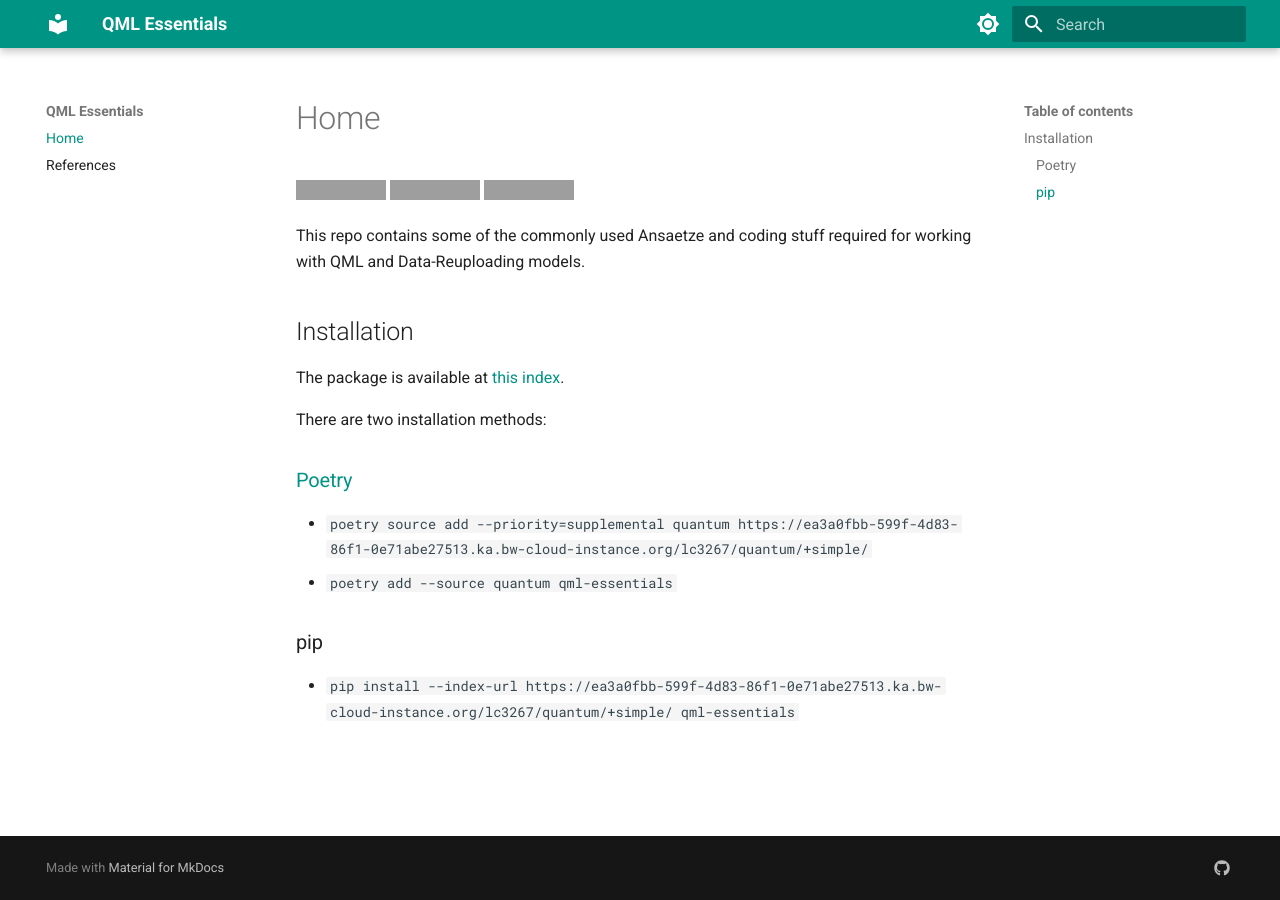
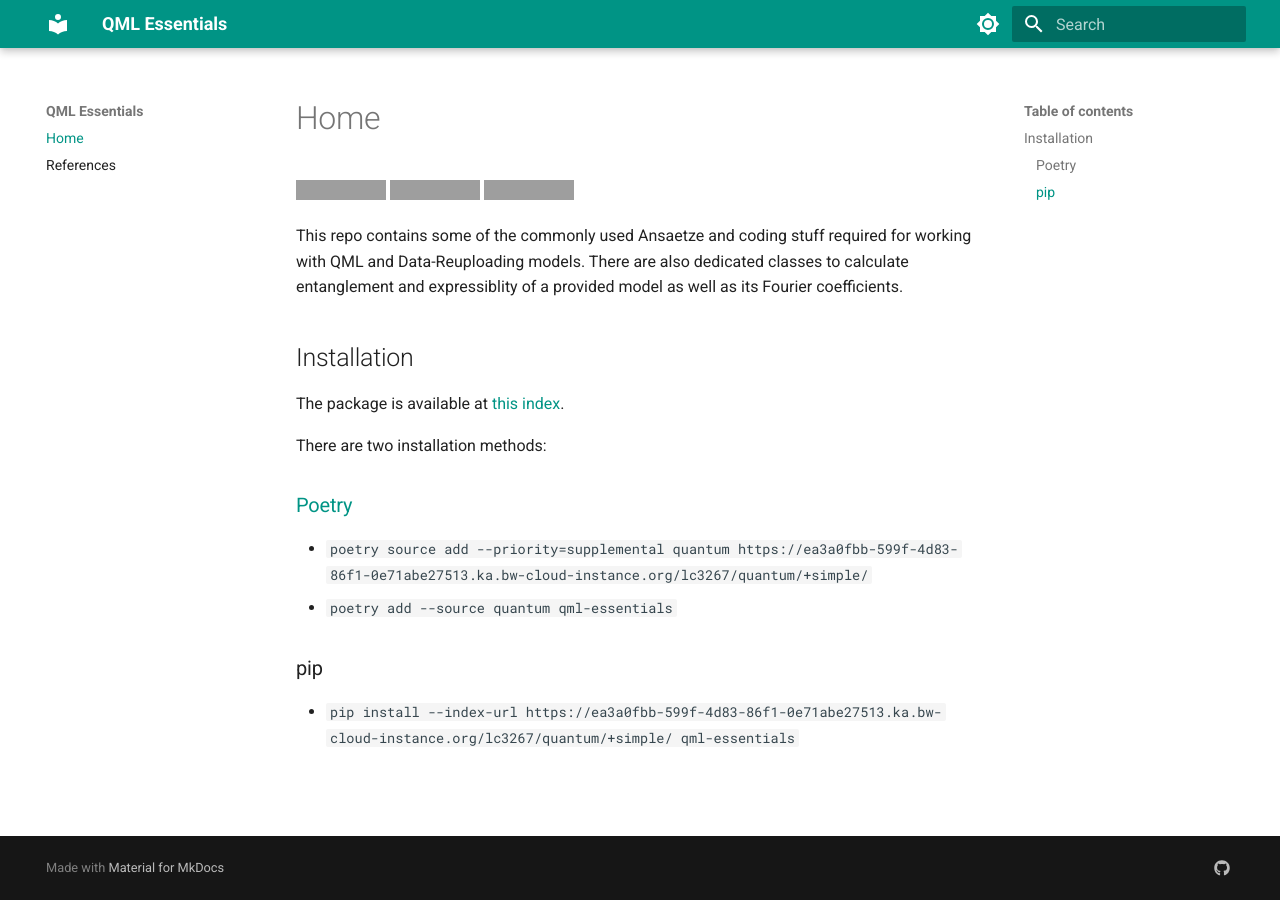
Before and after one commit to cirKITers/qml-essentials, an MkDocs documentation site: the page built from docs/index.md, in a window 1280 px wide. Built offline with MkDocs 1.6.1 and Material for MkDocs 9.7.7, drawn with Linux system fonts in a browser that asks for light colours; grey boxes are pictures that could not be loaded.

```diff
--- a/docs/index.md
+++ b/docs/index.md
@@ -1,6 +1,7 @@
 [![Pipx Status](https://servers.stroblme.de/api/badge/3/uptime/72?color=%2331c754&labelColor=%233f4850)](https://servers.stroblme.de/status/open) [![Lint and Pytest](https://github.com/cirKITers/qml-essentials/actions/workflows/python-app.yml/badge.svg)](https://github.com/cirKITers/qml-essentials/actions/workflows/python-app.yml) [![Page Build](https://github.com/cirKITers/qml-essentials/actions/workflows/pages/pages-build-deployment/badge.svg)](https://github.com/cirKITers/qml-essentials/actions/workflows/pages/pages-build-deployment)
 
 This repo contains some of the commonly used Ansaetze and coding stuff required for working with QML and Data-Reuploading models.
+There are also dedicated classes to calculate entanglement and expressiblity of a provided model as well as its Fourier coefficients.
 
 ## Installation
 
```
Also changed, not shown: README.md (+3 -0 lines).
